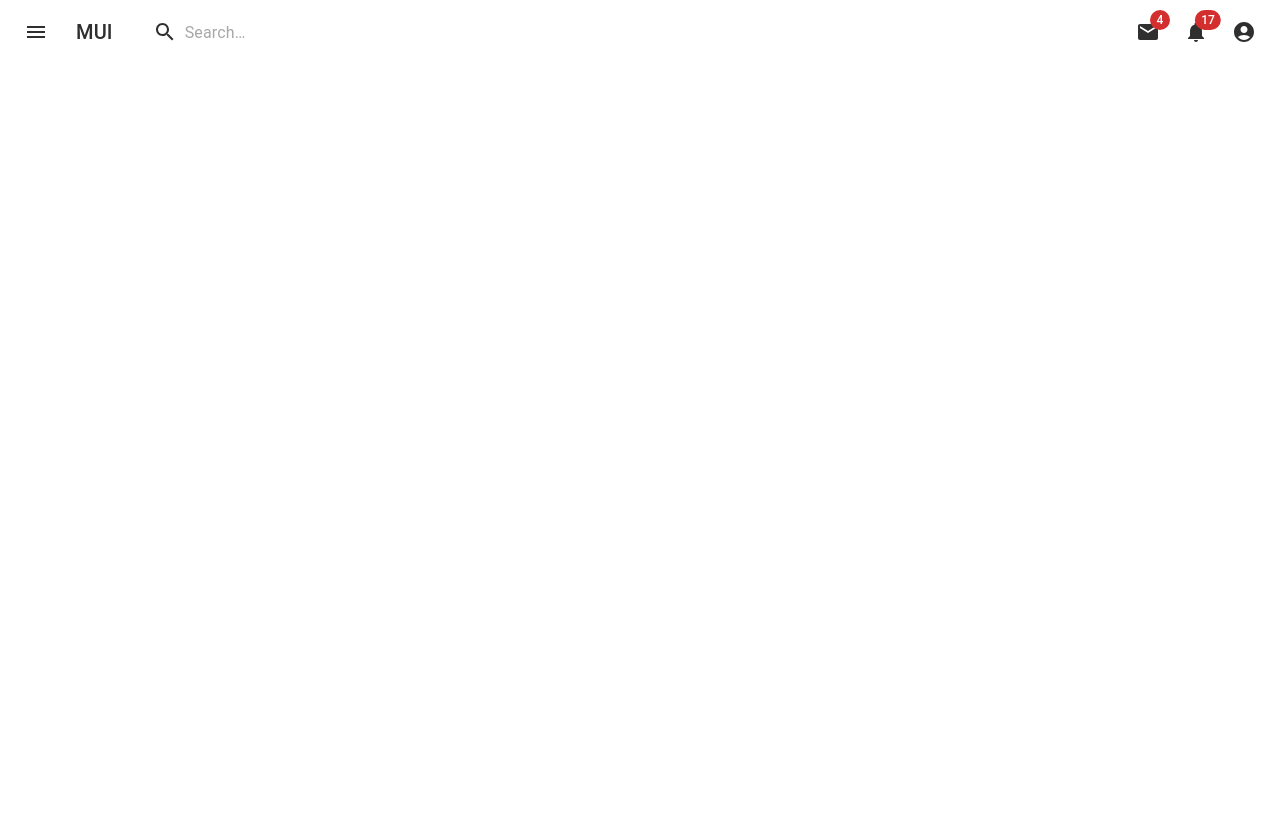
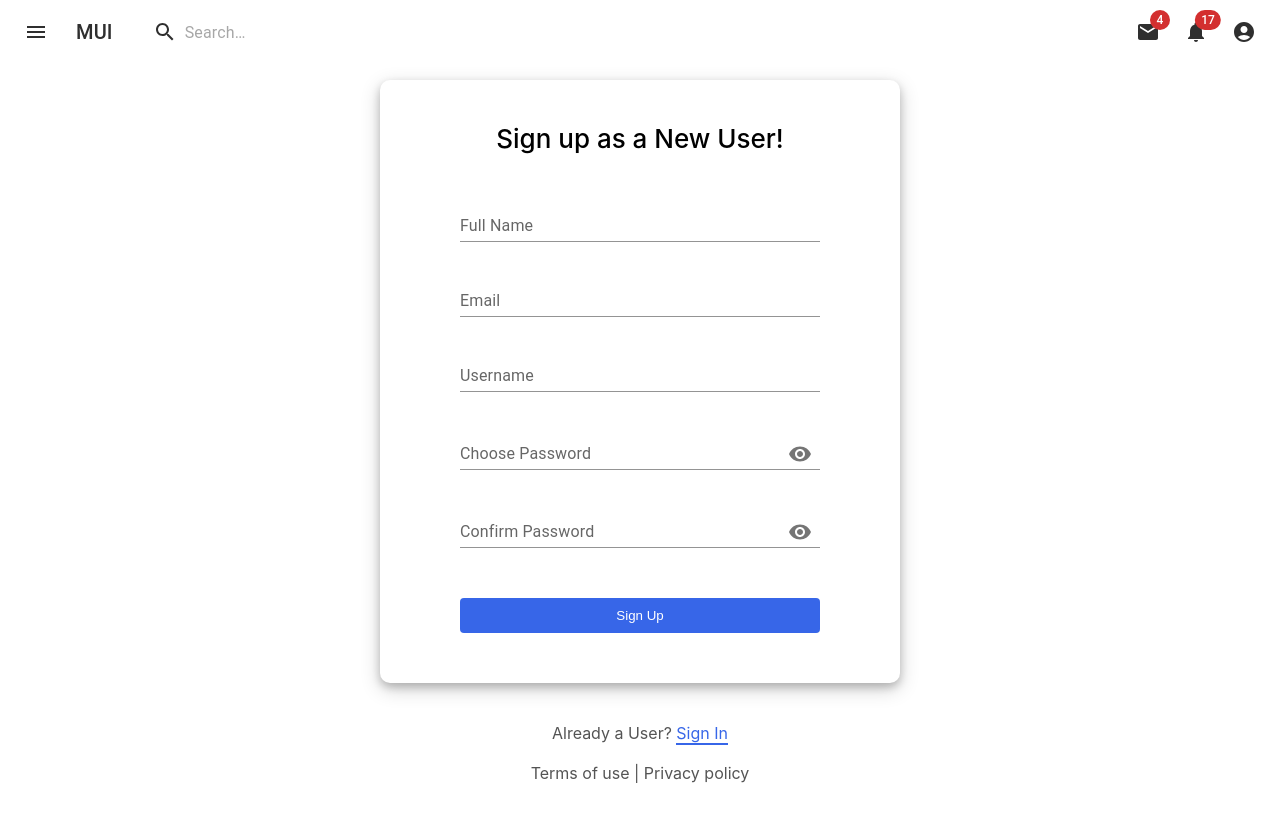
Before and after one commit to Ashwin1729/product-management-dashboard, a React (Create React App) app in the folder frontend/: page /sign_up in a window 1280 px wide. Before the commit this address had no page. Shown: the top 822 px of the page. Before the commit the page ends 800 px from the top, so only its background shows below. Built offline with nearby package versions, Linux system fonts and the light colour scheme.

Commit message:
login and signup page implemented

```diff
--- a/frontend/package.json
+++ b/frontend/package.json
@@ -2,6 +2,7 @@
   "name": "frontend",
   "version": "0.1.0",
   "private": true,
+  "proxy": "http://127.0.0.1:5000",
   "dependencies": {
     "@emotion/react": "^11.11.1",
     "@emotion/styled": "^11.11.0",
--- a/frontend/src/App.js
+++ b/frontend/src/App.js
@@ -6,6 +6,8 @@ import Products from "./pages/Products";
 import Analytics from "./pages/Analytics";
 import Settings from "./pages/Settings";
 import NavBar from "./components/NavBar";
+import Login from "./components/Login";
+import SignUp from "./components/SignUp";
 
 function App() {
   return (
@@ -13,6 +15,8 @@ function App() {
       <NavBar />
       <Routes>
         <Route path="/" exact element={<Home />} />
+        <Route path="/login" exact element={<Login />} />
+        <Route path="/sign_up" exact element={<SignUp />} />
         <Route path="/products" exact element={<Products />} />
         <Route path="/analytics" exact element={<Analytics />} />
         <Route path="/settings" exact element={<Settings />} />
--- /dev/null
+++ b/frontend/src/components/Login.js
@@ -0,0 +1,75 @@
+import React, { useState } from "react";
+import styles from "./Login.module.css";
+import { TextField } from "@mui/material";
+
+import FormControl from "@mui/material/FormControl";
+import InputLabel from "@mui/material/InputLabel";
+import Input from "@mui/material/Input";
+import InputAdornment from "@mui/material/InputAdornment";
+import Visibility from "@mui/icons-material/Visibility";
+import VisibilityOff from "@mui/icons-material/VisibilityOff";
+import IconButton from "@mui/material/IconButton";
+import { Link } from "react-router-dom";
+
+const Login = () => {
+  const [showPassword, setShowPassword] = useState(false);
+  const handleClickShowPassword = () => setShowPassword((show) => !show);
+  const handleMouseDownPassword = (event) => {
+    event.preventDefault();
+  };
+
+  return (
+    <div className={styles.form_container}>
+      <div className={styles.login_card}>
+        <p>Sign in to your Account</p>
+        <form>
+          <div className={styles.form_field}>
+            <TextField
+              id="standard-basic"
+              label="Email / Username"
+              variant="standard"
+              fullWidth
+              size="small"
+            />
+          </div>
+          <div className={styles.form_field}>
+            <FormControl sx={{ width: "100%" }} variant="standard">
+              <InputLabel htmlFor="standard-adornment-password">
+                Password
+              </InputLabel>
+              <Input
+                id="standard-adornment-password"
+                type={showPassword ? "text" : "password"}
+                endAdornment={
+                  <InputAdornment position="end">
+                    <IconButton
+                      aria-label="toggle password visibility"
+                      onClick={handleClickShowPassword}
+                      onMouseDown={handleMouseDownPassword}
+                    >
+                      {showPassword ? <VisibilityOff /> : <Visibility />}
+                    </IconButton>
+                  </InputAdornment>
+                }
+              />
+            </FormControl>
+          </div>
+          <button className={styles.submit_button} type="submit">
+            Log In
+          </button>
+        </form>
+      </div>
+
+      <div className={styles.login_footer}>
+        <div className={styles.create_account}>
+          New here? <Link to="/sign_up">Create an account</Link>{" "}
+        </div>
+        <div className={styles.privacy_policy}>
+          Terms of use | Privacy policy
+        </div>
+      </div>
+    </div>
+  );
+};
+
+export default Login;
--- /dev/null
+++ b/frontend/src/components/Login.module.css
@@ -0,0 +1,91 @@
+.form_container {
+  display: flex;
+  flex-direction: column;
+  align-items: center;
+  justify-content: space-around;
+  margin: 40px;
+  margin-top: 10rem;
+}
+
+.logo {
+  display: flex;
+  align-items: center;
+  justify-content: flex-start;
+  padding: 20px;
+  margin: 30px 60px;
+}
+
+.top_logo > img {
+  width: 80%;
+  height: 80%;
+}
+
+.login_card {
+  display: flex;
+  flex-direction: column;
+  justify-content: center;
+  align-items: center;
+  width: 30%;
+  padding: 30px 80px;
+  border-radius: 10px;
+  box-shadow: 0 4px 8px 0 rgba(0, 0, 0, 0.2), 0 6px 20px 0 rgba(0, 0, 0, 0.19);
+  background-color: white;
+  z-index: 1;
+}
+
+.login_card > form {
+  width: 100%;
+}
+
+.login_card > p {
+  font-style: normal;
+  font-weight: 500;
+  font-size: 26px;
+  line-height: 5px;
+}
+
+.form_field {
+  margin: 30px 0px;
+}
+
+.submit_button {
+  background-color: #3766e8;
+  color: white;
+  width: 100%;
+  margin: 20px 0px;
+  padding: 10px 10px;
+  border: none;
+  cursor: pointer;
+  border-radius: 4px;
+}
+
+.submit_button:hover {
+  opacity: 0.6;
+}
+
+.login_footer {
+  display: flex;
+  flex-direction: column;
+  align-items: center;
+  justify-content: center;
+  margin: 30px 10px;
+  z-index: 1;
+}
+
+.create_account {
+  padding: 5px;
+  margin: 5px;
+  color: #545454;
+}
+
+.create_account > a {
+  text-decoration: none;
+  color: #3766e8;
+  border-bottom: 2px solid #3766e8;
+}
+
+.privacy_policy {
+  padding: 5px;
+  margin: 5px;
+  color: #545454;
+}
--- /dev/null
+++ b/frontend/src/components/SignUp.js
@@ -0,0 +1,123 @@
+import React, { useState } from "react";
+import { TextField } from "@mui/material";
+
+import FormControl from "@mui/material/FormControl";
+import InputLabel from "@mui/material/InputLabel";
+import Input from "@mui/material/Input";
+import InputAdornment from "@mui/material/InputAdornment";
+import Visibility from "@mui/icons-material/Visibility";
+import VisibilityOff from "@mui/icons-material/VisibilityOff";
+import IconButton from "@mui/material/IconButton";
+import { Link } from "react-router-dom";
+import styles from "./SignUp.module.css";
+
+const SignUp = () => {
+  const [showPassword, setShowPassword] = useState(false);
+  const handleClickShowPassword = () => setShowPassword((show) => !show);
+  const handleMouseDownPassword = (event) => {
+    event.preventDefault();
+  };
+
+  const [confirmPassword, setConfirmPassword] = useState(false);
+  const handleClickConfirmPassword = () => setConfirmPassword((show) => !show);
+  const handleMouseDownConfirmPassword = (event) => {
+    event.preventDefault();
+  };
+
+  return (
+    <div className={styles.form_container}>
+      <div className={styles.login_card}>
+        <p>Sign up as a New User!</p>
+        <form>
+          <div className={styles.form_field}>
+            <TextField
+              id="standard-basic"
+              label="Full Name"
+              type="text"
+              variant="standard"
+              fullWidth
+              size="small"
+            />
+          </div>
+          <div className={styles.form_field}>
+            <TextField
+              id="standard-basic"
+              label="Email"
+              type="email"
+              variant="standard"
+              fullWidth
+              size="small"
+            />
+          </div>
+          <div className={styles.form_field}>
+            <TextField
+              id="standard-basic"
+              label="Username"
+              variant="standard"
+              fullWidth
+              size="small"
+            />
+          </div>
+          <div className={styles.form_field}>
+            <FormControl sx={{ width: "100%" }} variant="standard">
+              <InputLabel htmlFor="standard-adornment-password">
+                Choose Password
+              </InputLabel>
+              <Input
+                id="standard-adornment-password"
+                type={showPassword ? "text" : "password"}
+                endAdornment={
+                  <InputAdornment position="end">
+                    <IconButton
+                      aria-label="toggle password visibility"
+                      onClick={handleClickShowPassword}
+                      onMouseDown={handleMouseDownPassword}
+                    >
+                      {showPassword ? <VisibilityOff /> : <Visibility />}
+                    </IconButton>
+                  </InputAdornment>
+                }
+              />
+            </FormControl>
+          </div>
+          <div className={styles.form_field}>
+            <FormControl sx={{ width: "100%" }} variant="standard">
+              <InputLabel htmlFor="standard-adornment-password">
+                Confirm Password
+              </InputLabel>
+              <Input
+                id="standard-adornment-password"
+                type={confirmPassword ? "text" : "password"}
+                endAdornment={
+                  <InputAdornment position="end">
+                    <IconButton
+                      aria-label="toggle password visibility"
+                      onClick={handleClickConfirmPassword}
+                      onMouseDown={handleMouseDownConfirmPassword}
+                    >
+                      {showPassword ? <VisibilityOff /> : <Visibility />}
+                    </IconButton>
+                  </InputAdornment>
+                }
+              />
+            </FormControl>
+          </div>
+          <button className={styles.submit_button} type="submit">
+            Sign Up
+          </button>
+        </form>
+      </div>
+
+      <div className={styles.login_footer}>
+        <div className={styles.create_account}>
+          Already a User? <Link to="/login">Sign In</Link>{" "}
+        </div>
+        <div className={styles.privacy_policy}>
+          Terms of use | Privacy policy
+        </div>
+      </div>
+    </div>
+  );
+};
+
+export default SignUp;
--- /dev/null
+++ b/frontend/src/components/SignUp.module.css
@@ -0,0 +1,91 @@
+.form_container {
+  display: flex;
+  flex-direction: column;
+  align-items: center;
+  justify-content: space-around;
+  margin: 40px;
+  margin-top: 5rem;
+}
+
+.logo {
+  display: flex;
+  align-items: center;
+  justify-content: flex-start;
+  padding: 20px;
+  margin: 30px 60px;
+}
+
+.top_logo > img {
+  width: 80%;
+  height: 80%;
+}
+
+.login_card {
+  display: flex;
+  flex-direction: column;
+  justify-content: center;
+  align-items: center;
+  width: 30%;
+  padding: 30px 80px;
+  border-radius: 10px;
+  box-shadow: 0 4px 8px 0 rgba(0, 0, 0, 0.2), 0 6px 20px 0 rgba(0, 0, 0, 0.19);
+  background-color: white;
+  z-index: 1;
+}
+
+.login_card > form {
+  width: 100%;
+}
+
+.login_card > p {
+  font-style: normal;
+  font-weight: 500;
+  font-size: 26px;
+  line-height: 5px;
+}
+
+.form_field {
+  margin: 30px 0px;
+}
+
+.submit_button {
+  background-color: #3766e8;
+  color: white;
+  width: 100%;
+  margin: 20px 0px;
+  padding: 10px 10px;
+  border: none;
+  cursor: pointer;
+  border-radius: 4px;
+}
+
+.submit_button:hover {
+  opacity: 0.6;
+}
+
+.login_footer {
+  display: flex;
+  flex-direction: column;
+  align-items: center;
+  justify-content: center;
+  margin: 30px 10px;
+  z-index: 1;
+}
+
+.create_account {
+  padding: 5px;
+  margin: 5px;
+  color: #545454;
+}
+
+.create_account > a {
+  text-decoration: none;
+  color: #3766e8;
+  border-bottom: 2px solid #3766e8;
+}
+
+.privacy_policy {
+  padding: 5px;
+  margin: 5px;
+  color: #545454;
+}
```
